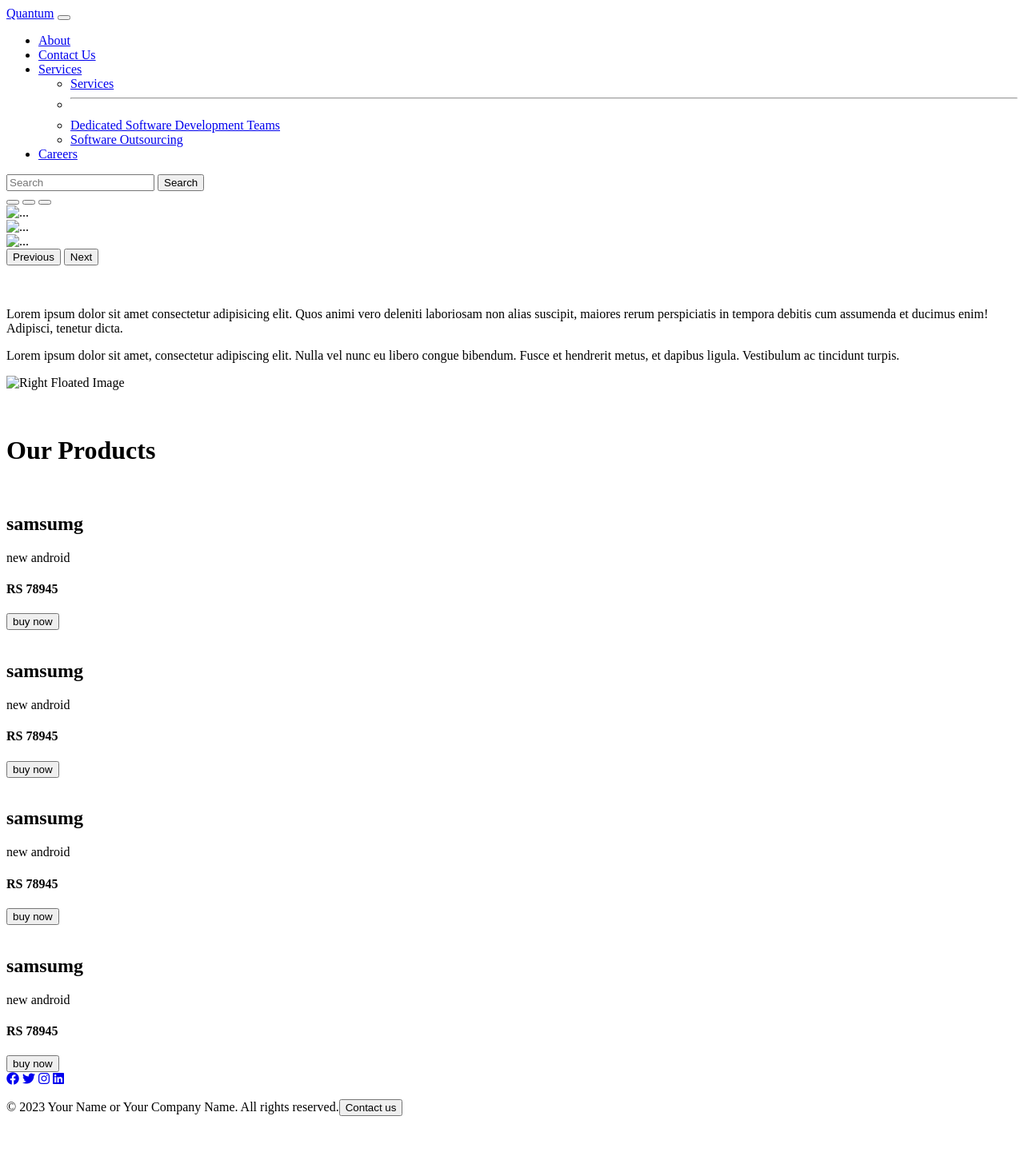
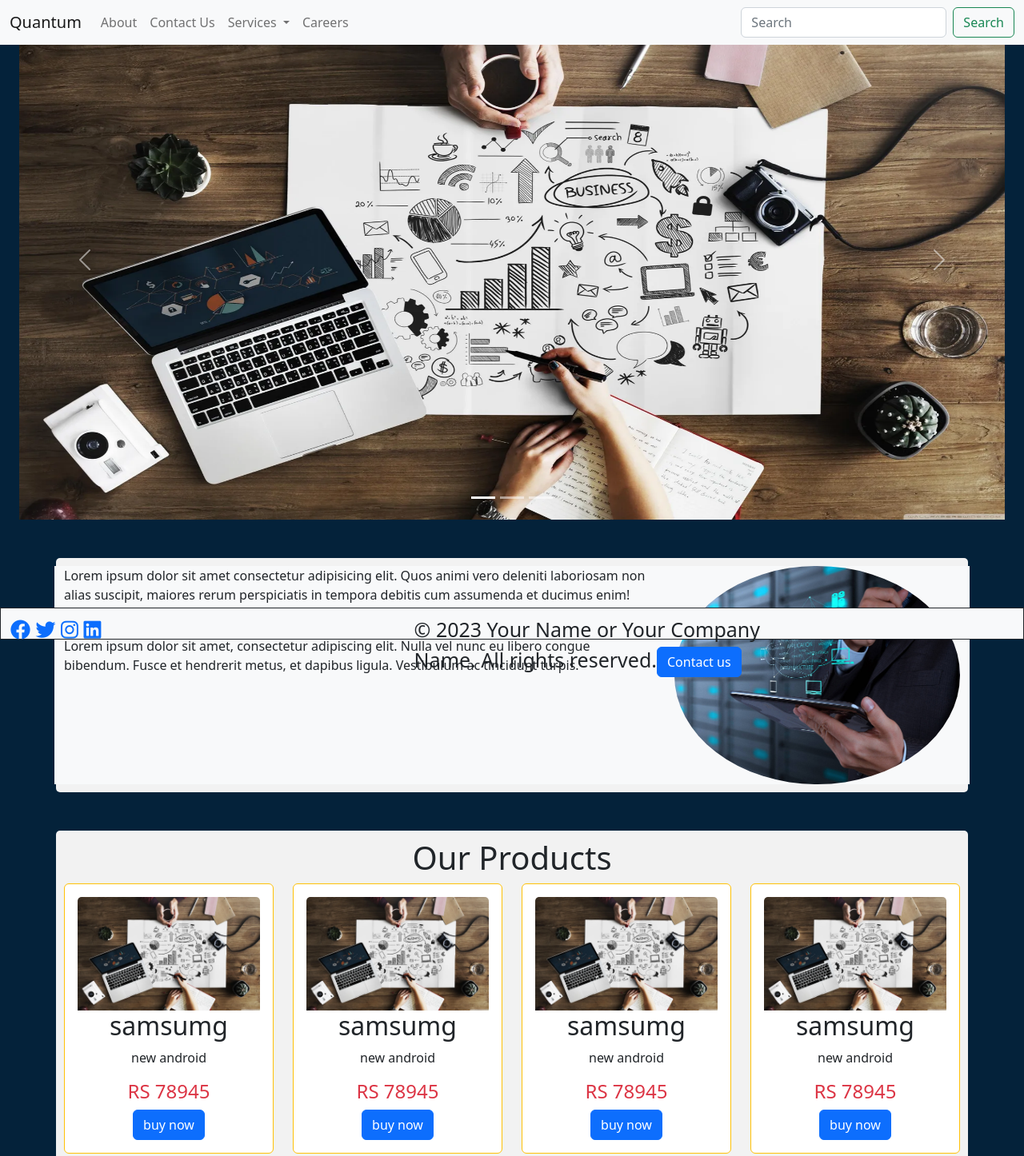
Before and after one commit to reenarijupaul1212/mycompany, a plain HTML site: page index.html in a window 1280 px wide. Shown: the top 1446 px of the page at 80% size. Before the commit the page ends 1396 px from the top, so only its background shows below. Drawn offline with nearby package versions, Linux system fonts and the light colour scheme; the site is published under a folder, as on GitHub Pages, so addresses that start at the root find nothing.

Commit message:
2 version

```diff
--- a/Services.html
+++ b/Services.html
@@ -4,9 +4,9 @@
   <meta charset="UTF-8">
   <meta name="viewport" content="width=device-width, initial-scale=1.0">
   <title>MYCOMPANY</title>
-  <link rel="stylesheet" href="/css/bootstrap.css">
-  <link rel="stylesheet" href="/style.css">
-  <link rel="stylesheet" href="/features.css">
+  <link rel="stylesheet" href="css/bootstrap.css">
+  <link rel="stylesheet" href="style.css">
+  <link rel="stylesheet" href="features.css">
 </head>
 
 <body>
@@ -82,19 +82,19 @@
         <div class="collapse navbar-collapse" id="navbarScroll">
           <ul class="navbar-nav me-auto my-2 my-lg-0 navbar-nav-scroll" >
             <li class="nav-item">
-              <a class="nav-link " aria-current="page" href="/about.html">About</a>
+              <a class="nav-link " aria-current="page" href="about.html">About</a>
             </li>
             <li class="nav-item">
-              <a class="nav-link" href="/contact_us.html">Contact Us </a>
+              <a class="nav-link" href="contact_us.html">Contact Us </a>
             </li>
             <li class="nav-item dropdown">
               <a class="nav-link dropdown-toggle" href="#" role="button" data-bs-toggle="dropdown" aria-expanded="false">
                 Services
               </a>
               <ul class="dropdown-menu">
-                <li><a class="dropdown-item" href="/Services.html">Services</a></li>
+                <li><a class="dropdown-item" href="Services.html">Services</a></li>
                 <li><hr class="dropdown-divider"></li>
-                <li><a class="dropdown-item" href="/team.html">Dedicated Software Development Teams</a></li>
+                <li><a class="dropdown-item" href="team.html">Dedicated Software Development Teams</a></li>
                 <li><a class="dropdown-item" href="#">Software Outsourcing</a></li>
 
               </ul>
@@ -231,7 +231,7 @@ function topFunction() {
 <!-- bootstrap js-->
 
   <script src="https://cdn.jsdelivr.net/npm/@popperjs/core@2.11.6/dist/umd/popper.min.js" integrity="sha384-oBqDVmMz9ATKxIep9tiCxS/Z9fNfEXiDAYTujMAeBAsjFuCZSmKbSSUnQlmh/jp3" crossorigin="anonymous"></script>
-  <script src="/js/bootstrap.js"></script>
+  <script src="js/bootstrap.js"></script>
 
 </body>
 </html>
--- a/index.html
+++ b/index.html
@@ -4,8 +4,8 @@
   <meta charset="UTF-8">
   <meta name="viewport" content="width=device-width, initial-scale=1.0">
   <title>MYCOMPANY</title>
-  <link rel="stylesheet" href="/css/bootstrap.css">
-  <link rel="stylesheet" href="/style.css">
+  <link rel="stylesheet" href="css/bootstrap.css">
+  <link rel="stylesheet" href="style.css">
 
 </head>
 
@@ -24,19 +24,19 @@
         <div class="collapse navbar-collapse" id="navbarScroll">
           <ul class="navbar-nav me-auto my-2 my-lg-0 navbar-nav-scroll" >
             <li class="nav-item">
-              <a class="nav-link " aria-current="page" href="/about.html">About</a>
+              <a class="nav-link " aria-current="page" href="about.html">About</a>
             </li>
             <li class="nav-item">
-              <a class="nav-link" href="/contact_us.html">Contact Us </a>
+              <a class="nav-link" href="contact_us.html">Contact Us </a>
             </li>
             <li class="nav-item dropdown">
               <a class="nav-link dropdown-toggle" href="#" role="button" data-bs-toggle="dropdown" aria-expanded="false">
                 Services
               </a>
               <ul class="dropdown-menu">
-                <li><a class="dropdown-item" href="/Services.html">Services</a></li>
+                <li><a class="dropdown-item" href="Services.html">Services</a></li>
                 <li><hr class="dropdown-divider"></li>
-                <li><a class="dropdown-item" href="/team.html">Dedicated Software Development Teams</a></li>
+                <li><a class="dropdown-item" href="team.html">Dedicated Software Development Teams</a></li>
                 <li><a class="dropdown-item" href="#">Software Outsourcing</a></li>
 
 
@@ -65,13 +65,13 @@
     </div>
     <div class="carousel-inner">
       <div class="carousel-item active">
-        <img src="/image/carous1.png" class="d-block w-100" alt="...">
+        <img src="image/carous1.png" class="d-block w-100" alt="...">
       </div>
       <div class="carousel-item">
-        <img src="/image/Carous2.png" class="d-block w-100" alt="...">
+        <img src="image/Carous2.png" class="d-block w-100" alt="...">
       </div>
       <div class="carousel-item">
-        <img src="..." class="d-block w-100" alt="...">
+        <img src="image/carous1.png" class="d-block w-100" alt="...">
       </div>
     </div>
     <button class="carousel-control-prev" type="button" data-bs-target="#carouselExampleIndicators" data-bs-slide="prev">
@@ -93,7 +93,7 @@
         <p>Lorem ipsum dolor sit amet, consectetur adipiscing elit. Nulla vel nunc eu libero congue bibendum. Fusce et hendrerit metus, et dapibus ligula. Vestibulum ac tincidunt turpis.</p>
       </div>
       <div class="col-md-4">
-          <img src="/image/Carous2.png" class="img-fluid float-right rounded-circle" alt="Right Floated Image">
+          <img src="image/Carous2.png" class="img-fluid float-right rounded-circle" alt="Right Floated Image">
       </div>
   </div>
 </div>
@@ -106,7 +106,7 @@
         <div class="col-md-3">
           <div class="card text-center border-2 border-warning" >
             <div class="card-body">
-              <img src="/image/carous1.png" alt="" class="card-img-top">
+              <img src="image/carous1.png" alt="" class="card-img-top">
               <h2 class="card-tittle">samsumg</h2>
               <p class="card-text">new android</p>
               <h4 class="text-danger">RS 78945</h4>
@@ -117,7 +117,7 @@
         <div class="col-md-3">
           <div class="card text-center border-2 border-warning" >
             <div class="card-body">
-              <img src="/image/carous1.png" alt="" class="card-img-top">
+              <img src="image/carous1.png" alt="" class="card-img-top">
               <h2 class="card-tittle">samsumg</h2>
               <p class="card-text">new android</p>
               <h4 class="text-danger">RS 78945</h4>
@@ -128,7 +128,7 @@
         <div class="col-md-3">
           <div class="card text-center border-2 border-warning" >
             <div class="card-body">
-              <img src="/image/carous1.png" alt="" class="card-img-top">
+              <img src="image/carous1.png" alt="" class="card-img-top">
               <h2 class="card-tittle">samsumg</h2>
               <p class="card-text">new android</p>
               <h4 class="text-danger">RS 78945</h4>
@@ -139,7 +139,7 @@
         <div class="col-md-3">
           <div class="card text-center border-2 border-warning" >
             <div class="card-body">
-              <img src="/image/carous1.png" alt="" class="card-img-top">
+              <img src="image/carous1.png" alt="" class="card-img-top">
               <h2 class="card-tittle">samsumg</h2>
               <p class="card-text">new android</p>
               <h4 class="text-danger">RS 78945</h4>
@@ -207,7 +207,7 @@ function topFunction() {
 <!-- bootstrap js-->
 
   <script src="https://cdn.jsdelivr.net/npm/@popperjs/core@2.11.6/dist/umd/popper.min.js" integrity="sha384-oBqDVmMz9ATKxIep9tiCxS/Z9fNfEXiDAYTujMAeBAsjFuCZSmKbSSUnQlmh/jp3" crossorigin="anonymous"></script>
-  <script src="/js/bootstrap.js"></script>
+  <script src="js/bootstrap.js"></script>
 
 </body>
 </html>
```
Also changed, not shown: about.html (+5 -5 lines), careers.html (+7 -7 lines), contact_us.html (+8 -8 lines), team.html (+7 -7 lines).
